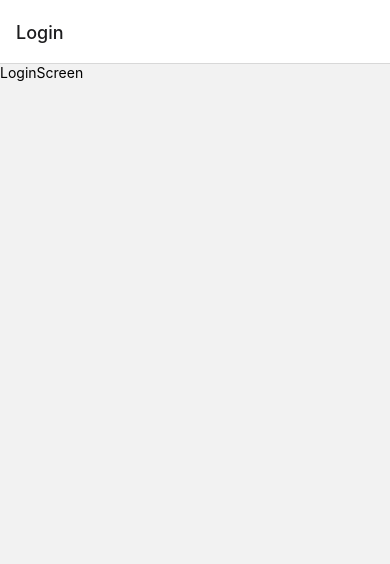
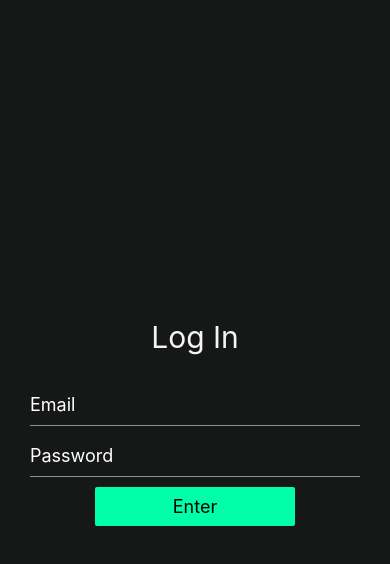
Before and after one commit to ManukBASS/Bank-Z, a React Native app: screen /Login in a window 390 px wide. Shown: the top 564 px of the page. Built offline with nearby package versions, Linux system fonts and the light colour scheme.

Commit message:
feat: adding Home and Loggin screens

```diff
--- a/package.json
+++ b/package.json
@@ -11,13 +11,15 @@
   "dependencies": {
     "@react-navigation/native": "^6.1.9",
     "@react-navigation/stack": "^6.3.20",
+    "@rneui/base": "^4.0.0-rc.7",
+    "@rneui/themed": "^4.0.0-rc.8",
     "expo": "~49.0.15",
     "expo-status-bar": "~1.6.0",
     "react": "18.2.0",
     "react-native": "0.72.6",
+    "react-native-gesture-handler": "~2.12.0",
     "react-native-safe-area-context": "4.6.3",
-    "react-native-screens": "~3.22.0",
-    "react-native-gesture-handler": "~2.12.0"
+    "react-native-screens": "~3.22.0"
   },
   "devDependencies": {
     "@babel/core": "^7.20.0"
--- a/src/components/screens/LoginScreen.jsx
+++ b/src/components/screens/HomeScreen/HomeScreen.jsx
@@ -1,10 +1,10 @@
 import { View, Text } from "react-native";
 import React from "react";
 
-export function LoginScreen() {
+export function HomeScreen() {
   return (
     <View>
-      <Text>LoginScreen</Text>
+      <Text>HomeScreen</Text>
     </View>
   );
 }
--- /dev/null
+++ b/src/components/screens/LoginScreen/LoginScreen.jsx
@@ -0,0 +1,61 @@
+import { useState } from "react";
+// React Native
+import { View, Text, SafeAreaView } from "react-native";
+import { useSafeAreaInsets } from "react-native-safe-area-context";
+// React Native Elements
+import { Button, Input } from "@rneui/themed";
+// Styles
+import { LoginScreenStyles } from "./styles";
+
+export function LoginScreen({ navigation }) {
+  const { top } = useSafeAreaInsets();
+  const [user, setUser] = useState({
+    email: "",
+    password: "",
+  });
+
+  const handleSubmit = () => {
+    navigation.navigate("HomeScreen");
+  };
+
+  return (
+    <SafeAreaView style={{ top: top, ...LoginScreenStyles.containerLogin }}>
+      <View style={{ marginHorizontal: 20 }}>
+        <Text style={LoginScreenStyles.title}>Log In</Text>
+        <View>
+          <Input
+            placeholder="Email"
+            placeholderTextColor={"white"}
+            inputStyle={{ color: "white" }}
+            onChangeText={(text) => setUser({ ...user, email: text })}
+          />
+          <Input
+            placeholder="Password"
+            secureTextEntry
+            placeholderTextColor={"white"}
+            inputStyle={{ color: "white" }}
+            onChangeText={(text) => setUser({ ...user, password: text })}
+          />
+        </View>
+        <View style={LoginScreenStyles.button}>
+          <Button
+            title={"Enter"}
+            type="outline"
+            containerStyle={{
+              backgroundColor: "#00ffa8",
+              width: 200,
+            }}
+            buttonStyle={{
+              borderBlockColor: "#00ffa8",
+              border: 1,
+            }}
+            titleStyle={{
+              color: "black",
+            }}
+            onPress={handleSubmit}
+          />
+        </View>
+      </View>
+    </SafeAreaView>
+  );
+}
--- /dev/null
+++ b/src/components/screens/LoginScreen/styles.js
@@ -0,0 +1,19 @@
+import { StyleSheet } from "react-native";
+
+export const LoginScreenStyles = StyleSheet.create({
+    containerLogin: {
+        backgroundColor: "#161717",
+        flex: 1,
+        justifyContent: 'center'
+    },
+    title: {
+        color: 'whitesmoke',
+        fontSize: 30,
+        textAlign: 'center',
+        marginBottom: 30
+    },
+    button: {
+        flexDirection: 'row',
+        justifyContent: 'center'
+    }
+})
--- a/src/router/StackNavigation.jsx
+++ b/src/router/StackNavigation.jsx
@@ -1,14 +1,20 @@
 // React Native
 import { createStackNavigator } from "@react-navigation/stack";
 // Components
-import { LoginScreen } from "../components/screens/LoginScreen";
+import { LoginScreen } from "../components/screens/LoginScreen/LoginScreen";
+import { HomeScreen } from "../components/screens/HomeScreen/HomeScreen";
 
 const Stack = createStackNavigator();
 
 export function StackNavigation() {
   return (
-    <Stack.Navigator>
+    <Stack.Navigator
+      screenOptions={{
+        headerShown: false,
+      }}
+    >
       <Stack.Screen name="Login" component={LoginScreen} />
+      <Stack.Screen name="HomeScreen" component={HomeScreen} />
     </Stack.Navigator>
   );
 }
```
Also changed, not shown: 1 other file (tests, documents, lock files or other folders).
